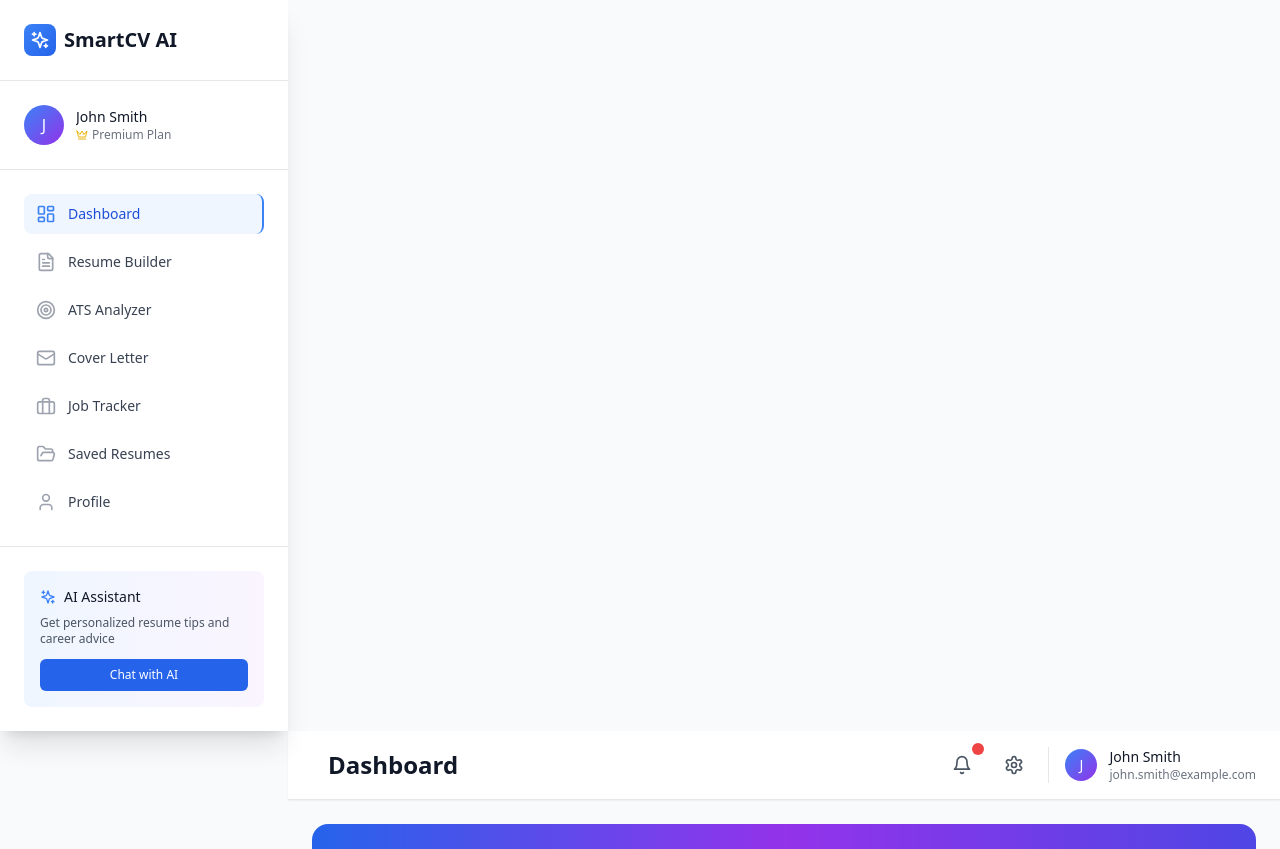
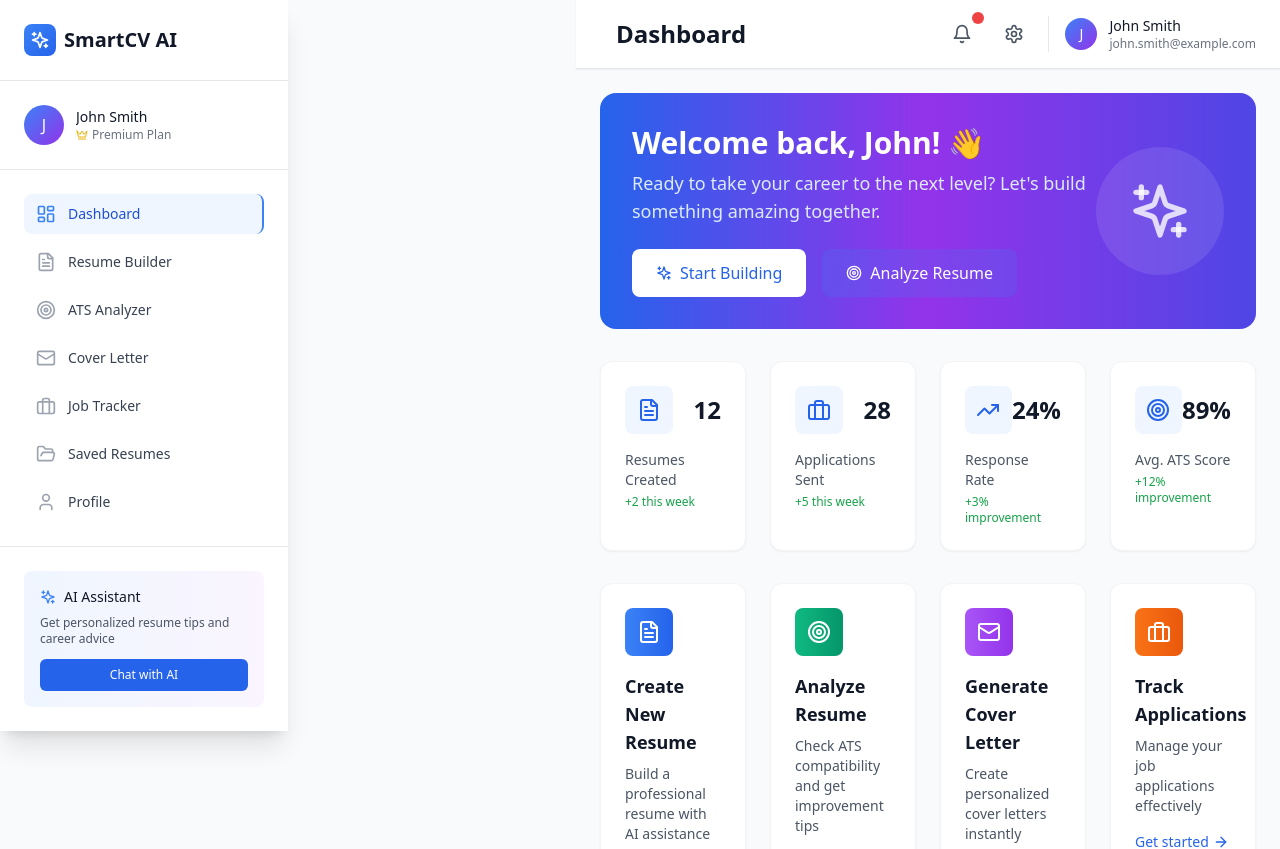
Before and after one commit to srsknayab1996/smartcv-ai-bolt, a React (Vite) app: page / in a window 1280 px wide. Shown: the top 849 px of the page. Built offline with nearby package versions, Linux system fonts and the light colour scheme.

Commit message:
Fix Layout Positioning for Desktop View

```diff
--- a/src/components/Layout.tsx
+++ b/src/components/Layout.tsx
@@ -26,16 +26,16 @@ export const Layout: React.FC<LayoutProps> = ({ children }) => {
   };
 
   return (
-    <div className="min-h-screen bg-gray-50">
+    <div className="min-h-screen bg-gray-50 flex">
       <Sidebar isOpen={sidebarOpen} onClose={() => setSidebarOpen(false)} />
 
-      <div className="lg:pl-72">
+      <div className="flex-1 flex flex-col lg:ml-72">
         <Header
           title={getPageTitle()}
           onMenuClick={() => setSidebarOpen(true)}
         />
 
-        <main className="p-6">
+        <main className="flex-1 p-6">
           <div className="max-w-7xl mx-auto">
             {children}
           </div>
--- a/src/components/Sidebar.tsx
+++ b/src/components/Sidebar.tsx
@@ -45,9 +45,9 @@ export const Sidebar: React.FC<SidebarProps> = ({ isOpen, onClose }) => {
 
       {/* Sidebar */}
       <div className={`
-        fixed inset-y-0 left-0 z-50 w-72 bg-white shadow-xl transform transition-transform duration-300 ease-in-out
-        lg:translate-x-0 lg:static lg:inset-0
-        ${isOpen ? 'translate-x-0' : '-translate-x-full'}
+        fixed top-0 left-0 z-50 w-72 h-full bg-white shadow-xl transform transition-transform duration-300 ease-in-out
+        lg:translate-x-0 lg:static lg:z-auto
+        ${isOpen ? 'translate-x-0' : '-translate-x-full lg:translate-x-0'}
       `}>
         <div className="flex flex-col h-full">
           {/* Header */}
```
